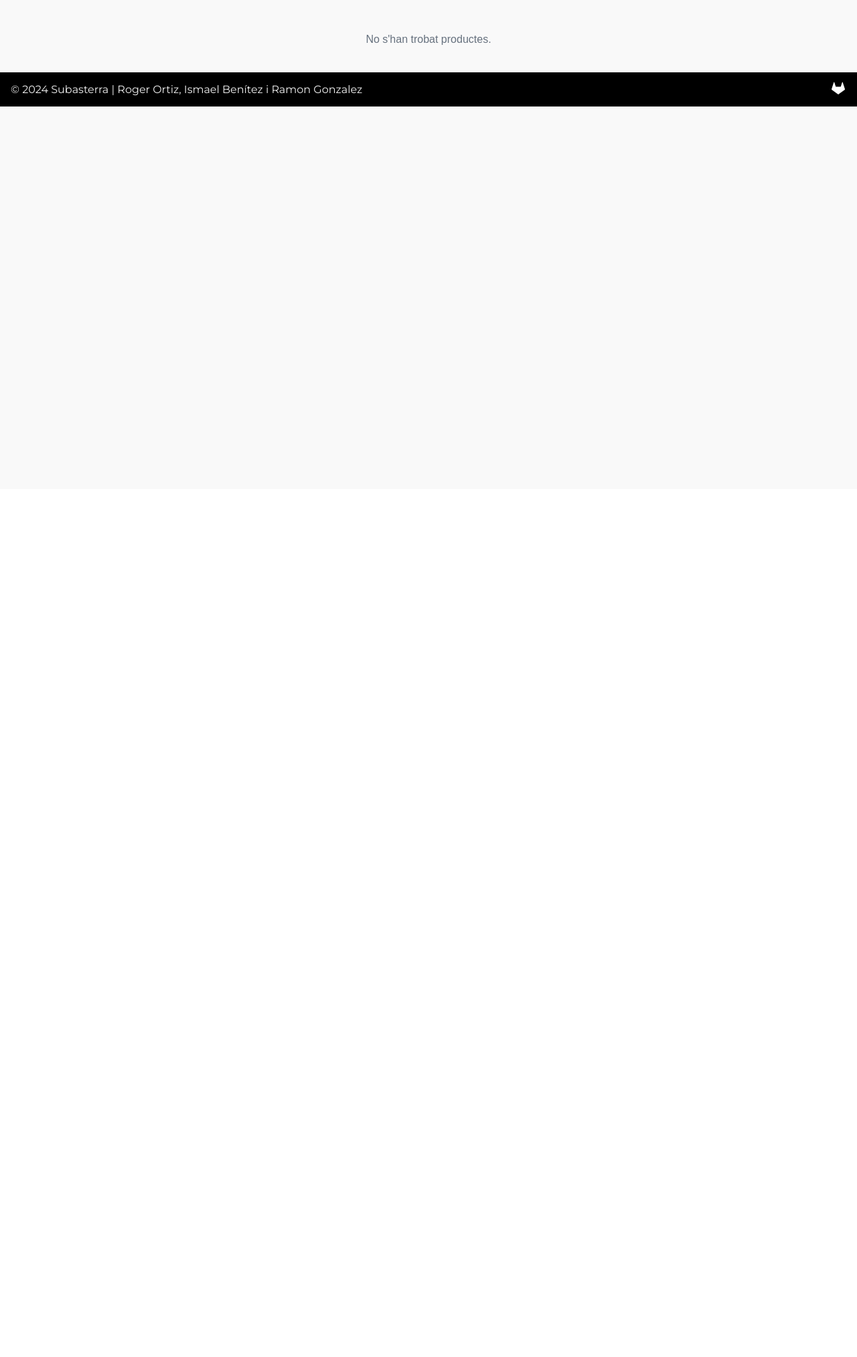
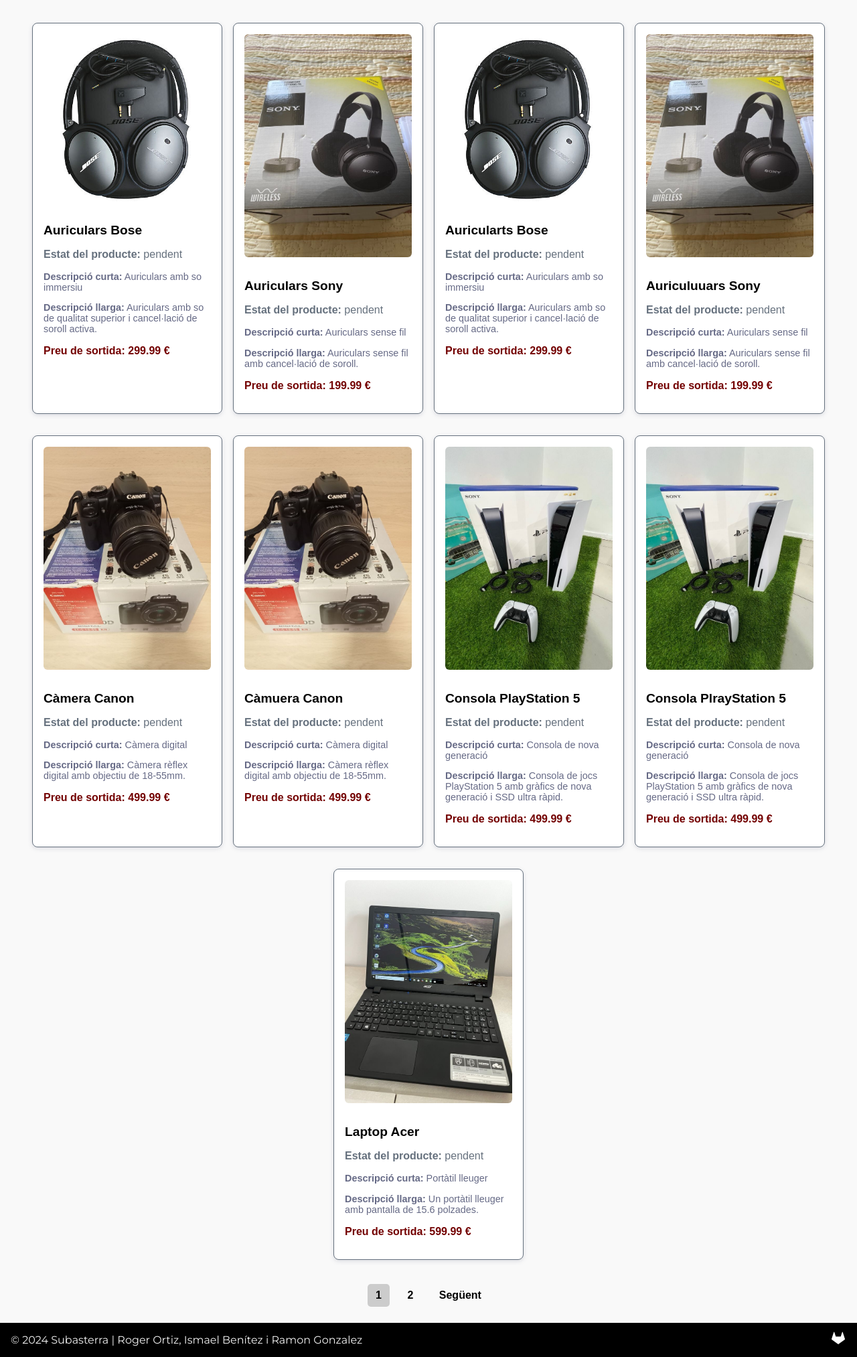
Before and after one commit to ramon-gon/Subasterra, a PHP site: page / in a window 1280 px wide. Shown: the part 70-2096 px from the top of the page at 67% size. Before the commit the page ends 229 px from the top, so only its background shows below. Run offline with PHP 8.4, Linux system fonts and the light colour scheme; a user stored in the database is signed in; data comes from the database, SQL or seed files in the repository; both versions use the stored data as it was after the commit.

Commit message:
paginacio

```diff
--- a/css/product-list.css
+++ b/css/product-list.css
@@ -145,3 +145,21 @@ body, html {
         width: 100%;
     }
 }
+    .pagination-controls {
+        text-align: center;
+        margin-top: 20px;
+    }
+
+    .pagination-button {
+        color: black;
+        font-weight: bold;
+        display: inline-block;
+        padding: 8px 12px;
+        text-decoration: none;
+        margin: 0 5px;
+        border-radius: 5px;
+    }
+
+    .pagination-button.active {
+        background-color: #ccc;
+    }
--- a/views/products-list-view.php
+++ b/views/products-list-view.php
@@ -3,7 +3,28 @@ require_once(__DIR__ . "/../config/config.php");
 require_once(__DIR__ . "/../controllers/products-controller.php");
 
 $productModel = new ProductModel($dbConnection);
-$products = $productModel->getProducts();
+
+// Configuració de la paginació
+$page = isset($_GET['page']) ? (int)$_GET['page'] : 1; // Número de pàgina actual, per defecte 1
+$items_per_page = 9; // Nombre d'elements per pàgina
+
+// Càlcul del desplaçament (offset)
+$offset = ($page - 1) * $items_per_page;
+
+// Obtenir el terme de cerca i l'ordre, si s'escau
+$search = isset($_GET['search']) ? $_GET['search'] : '';
+$order = isset($_GET['order']) ? $_GET['order'] : 'name';
+
+// Obtenir productes amb paginació i cerca
+if ($role === 'subhastador') {
+    $products = $productModel->getProductsSubhastador($search, $order, $items_per_page, $offset);
+} else {
+    $products = $productModel->getProducts($search, $order, $items_per_page, $offset);
+}
+
+// Obtenir el nombre total de productes per a la paginació
+$total_products = $productModel->getTotalProducts($search, $role);
+$total_pages = ceil($total_products / $items_per_page); // Nombre total de pàgines
 ?>
 
 <!DOCTYPE html>
@@ -22,13 +43,14 @@ $products = $productModel->getProducts();
 
     <div class="container-auctions">
         <div class="auction-gallery grid-layout">
-            <?php if ($role === 'subhastador'): ?>
             <?php if (count($products) > 0): ?>
                 <?php foreach ($products as $row): ?>
                     <article class="product-card">
                         <img src="<?= htmlentities($row['photo']); ?>" alt="<?= htmlentities($row['name']); ?>" class="product-photo">
                         <h2 class="product-name"><?= htmlentities($row['name']); ?></h2>
+                        <?php if ($role === 'subhastador'): ?>
                             <p class="product-status"><strong>Estat del producte:</strong> <?= htmlentities($row['status']); ?></p>
+                        <?php endif; ?>
                         <p class="product-description-short"><strong>Descripció curta:</strong> <?= htmlentities($row['short_description']); ?></p>
                         <p class="product-description-long"><strong>Descripció llarga:</strong> <?= htmlentities($row['long_description']); ?></p>
                         <p class="product-price">Preu de sortida: <?= number_format($row['starting_price'], 2); ?> €</p>
@@ -37,20 +59,22 @@ $products = $productModel->getProducts();
             <?php else: ?>
                 <p>No s'han trobat productes.</p>
             <?php endif; ?>
-            <?php else: ?>
-                <?php if (count($products) > 0): ?>
-                    <?php foreach ($products as $row): ?>
-                        <article class="product-card">
-                            <img src="<?= htmlentities($row['photo']); ?>" alt="<?= htmlentities($row['name']); ?>" class="product-photo">
-                            <h2 class="product-name"><?= htmlentities($row['name']); ?></h2>
-                            <p class="product-description-short"><strong>Descripció curta:</strong> <?= htmlentities($row['short_description']); ?></p>
-                            <p class="product-description-long"><strong>Descripció llarga:</strong> <?= htmlentities($row['long_description']); ?></p>
-                            <p class="product-price">Preu de sortida: <?= number_format($row['starting_price'], 2); ?> €</p>
-                        </article>
-                    <?php endforeach; ?>
-                <?php else: ?>
-                    <p>No s'han trobat productes.</p>
+        </div>
+
+        <!-- Controles de Paginació -->
+        <div class="pagination-controls">
+            <?php if ($page > 1): ?>
+                <a href="?page=<?= $page - 1 ?>&search=<?= htmlentities($search) ?>&order=<?= htmlentities($order) ?>" class="pagination-button">Anterior</a>
             <?php endif; ?>
+
+            <?php for ($i = 1; $i <= $total_pages; $i++): ?>
+                <a href="?page=<?= $i ?>&search=<?= htmlentities($search) ?>&order=<?= htmlentities($order) ?>" class="pagination-button <?= $i == $page ? 'active' : '' ?>">
+                    <?= $i ?>
+                </a>
+            <?php endfor; ?>
+
+            <?php if ($page < $total_pages): ?>
+                <a href="?page=<?= $page + 1 ?>&search=<?= htmlentities($search) ?>&order=<?= htmlentities($order) ?>" class="pagination-button">Següent</a>
             <?php endif; ?>
         </div>
     </div>
```
Also changed, not shown: ddbb/files/subasterra.sql (+10 -1 lines), models/productmodel.php (+40 -13 lines). Lines whose indentation alone changed are shown as unchanged.
